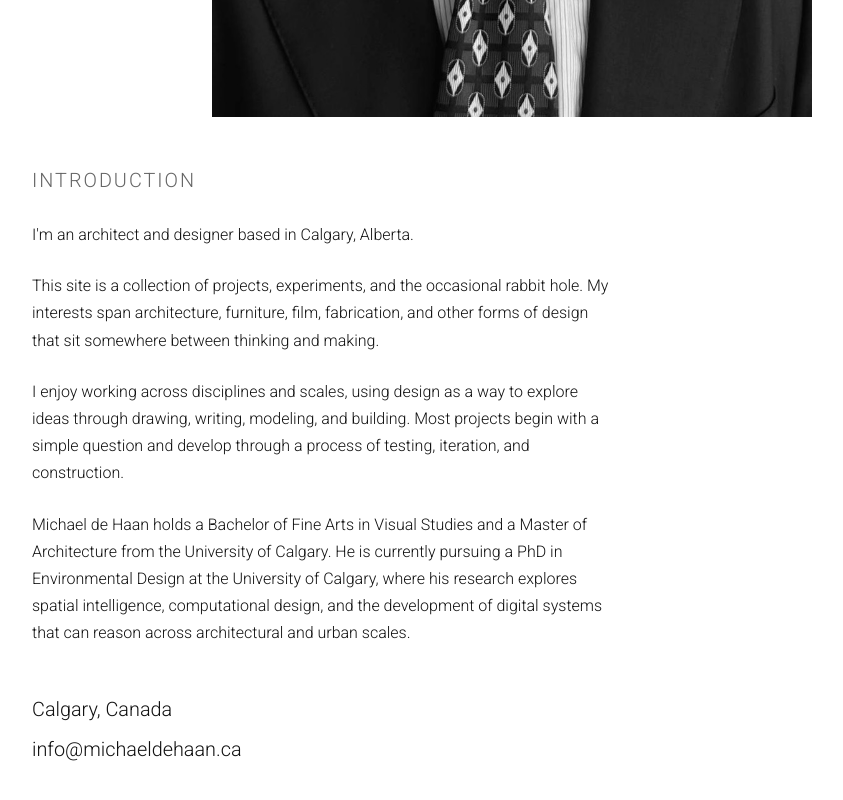
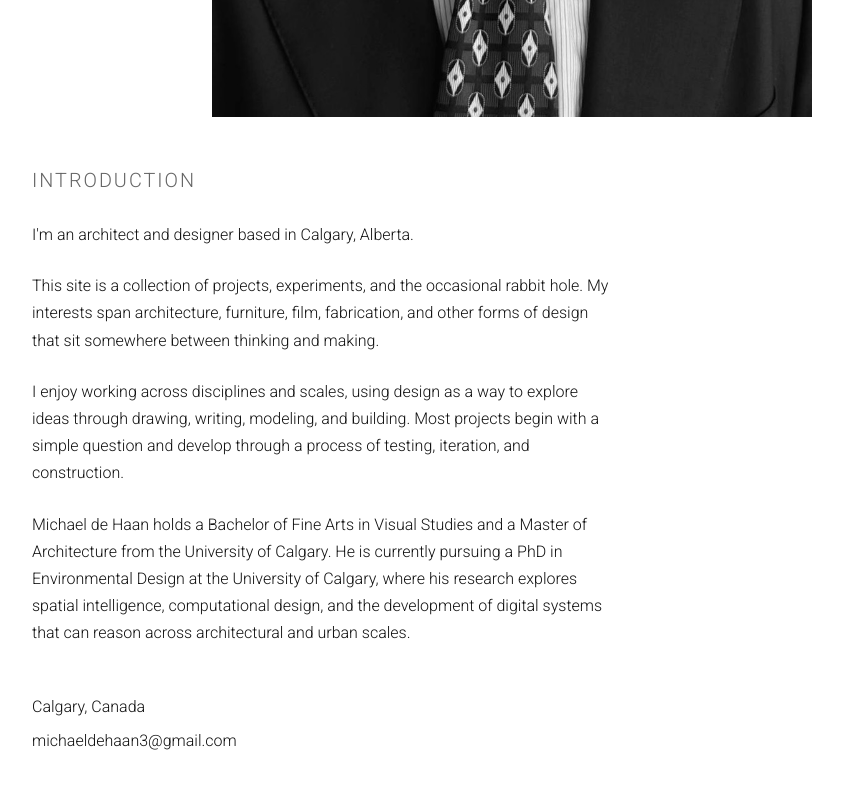
Before and after one commit to michaeldehaan3-lgtm/my_portfolio, a Next.js app: page /info in a window 1280 px wide. Shown: the part 919-1719 px from the top of the page, without its empty margins (198-1041 px from the left). Built offline with nearby package versions, Linux system fonts and the light colour scheme.

Commit message:
your message here

```diff
--- a/app/globals.css
+++ b/app/globals.css
@@ -615,7 +615,7 @@ a:hover img {
 }
 
 .info-page__contact {
-  font-size: 1.24rem;
+  font-size: 1rem;
 }
 
 .info-page__contact p {
--- a/data/portfolio.ts
+++ b/data/portfolio.ts
@@ -392,6 +392,6 @@ export const info = {
     "I enjoy working across disciplines and scales, using design as a way to explore ideas through drawing, writing, modeling, and building. Most projects begin with a simple question and develop through a process of testing, iteration, and construction.",
     "Michael de Haan holds a Bachelor of Fine Arts in Visual Studies and a Master of Architecture from the University of Calgary. He is currently pursuing a PhD in Environmental Design at the University of Calgary, where his research explores spatial intelligence, computational design, and the development of digital systems that can reason across architectural and urban scales.",
   ],
-  email: "info@michaeldehaan.ca",
+  email: "michaeldehaan3@gmail.com",
   location: "Calgary, Canada",
 };
```
